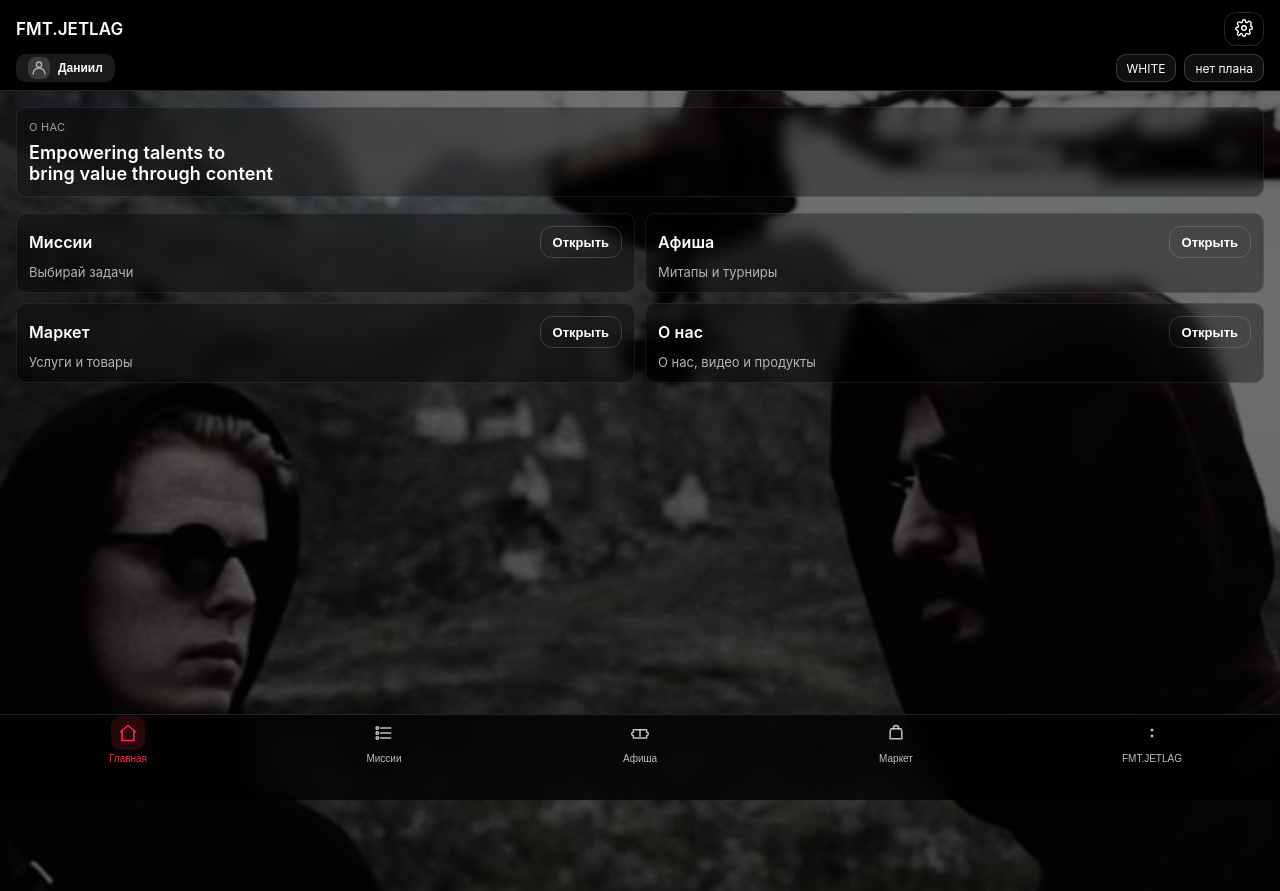
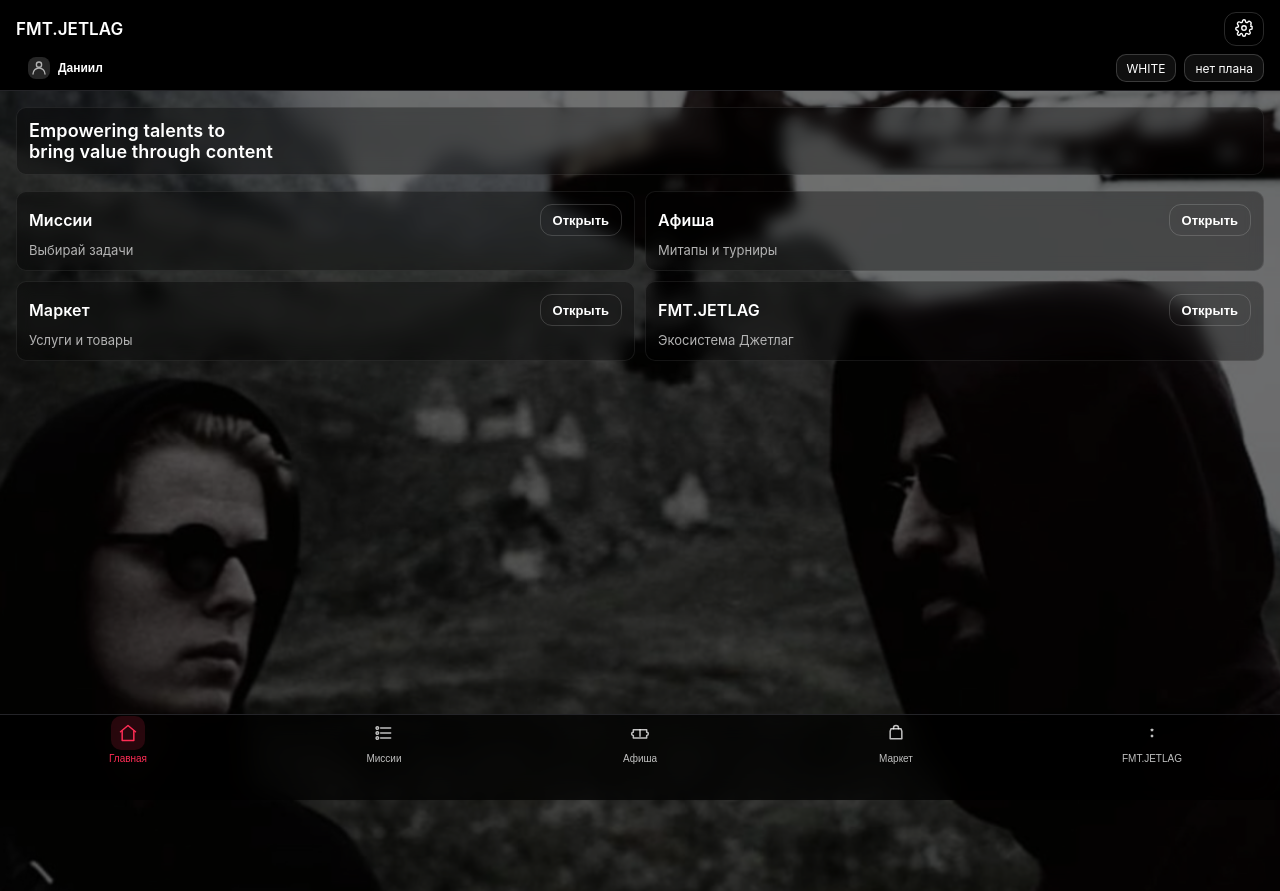
Before and after one commit to svechnikovdan-source/jetlag-tma, a Next.js app: page / in a window 1280 px wide. Both pictures are taken after a click on the tab "Главная". Built offline with nearby package versions, Linux system fonts and the light colour scheme.

Commit message:
Deploy: stable UI and JetlagHub updates

```diff
--- a/app/page.tsx
+++ b/app/page.tsx
@@ -82,7 +82,7 @@ const TopBar: React.FC<{
         className="row"
         onClick={onProfile}
         aria-label="Профиль"
-        style={{gap:8, background:"#1a1a1a", border:"none", borderRadius:10, height:28, padding:"0 12px", alignItems:"center"}}
+        style={{gap:8, background:"transparent", border:"none", borderRadius:10, height:28, padding:"0 12px", alignItems:"center",}}
       >
         <span className="ava" style={{width:22,height:22, borderRadius:8, background:"rgba(255,255,255,.15)", display:"flex", alignItems:"center", justifyContent:"center"}}><Icon.User/></span>
         <span style={{fontSize:12,fontWeight:600,color:"white"}}>Даниил</span>
@@ -124,8 +124,6 @@ const BottomNav: React.FC<{tab:Tab; onChange:React.Dispatch<React.SetStateAction
 const Hero: React.FC = () => (
   <div className="card">
     <div className="card-sec">
-      <div className="t-caption">О нас</div>
-      <div className="sp-2" />
       <div className="h2" style={{fontSize:18}}>Empowering talents to<br/>bring value through content</div>
     </div>
   </div>
@@ -152,7 +150,7 @@ const HomeScreen: React.FC<{go:React.Dispatch<React.SetStateAction<Tab>>}> = ({g
           { k: "missions" as Tab, t: "Миссии", d: "Выбирай задачи" },
           { k: "events" as Tab, t: "Афиша", d: "Митапы и турниры" },
           { k: "market" as Tab, t: "Маркет", d: "Услуги и товары" },
-          { k: "jetlag" as Tab, t: "О нас", d: "О нас, видео и продукты" },
+          { k: "jetlag" as Tab, t: "FMT.JETLAG", d: "Экосистема Джетлаг" },
         ].map((b) => (
           <div className="card" key={b.k}>
             <div className="card-sec">
```
